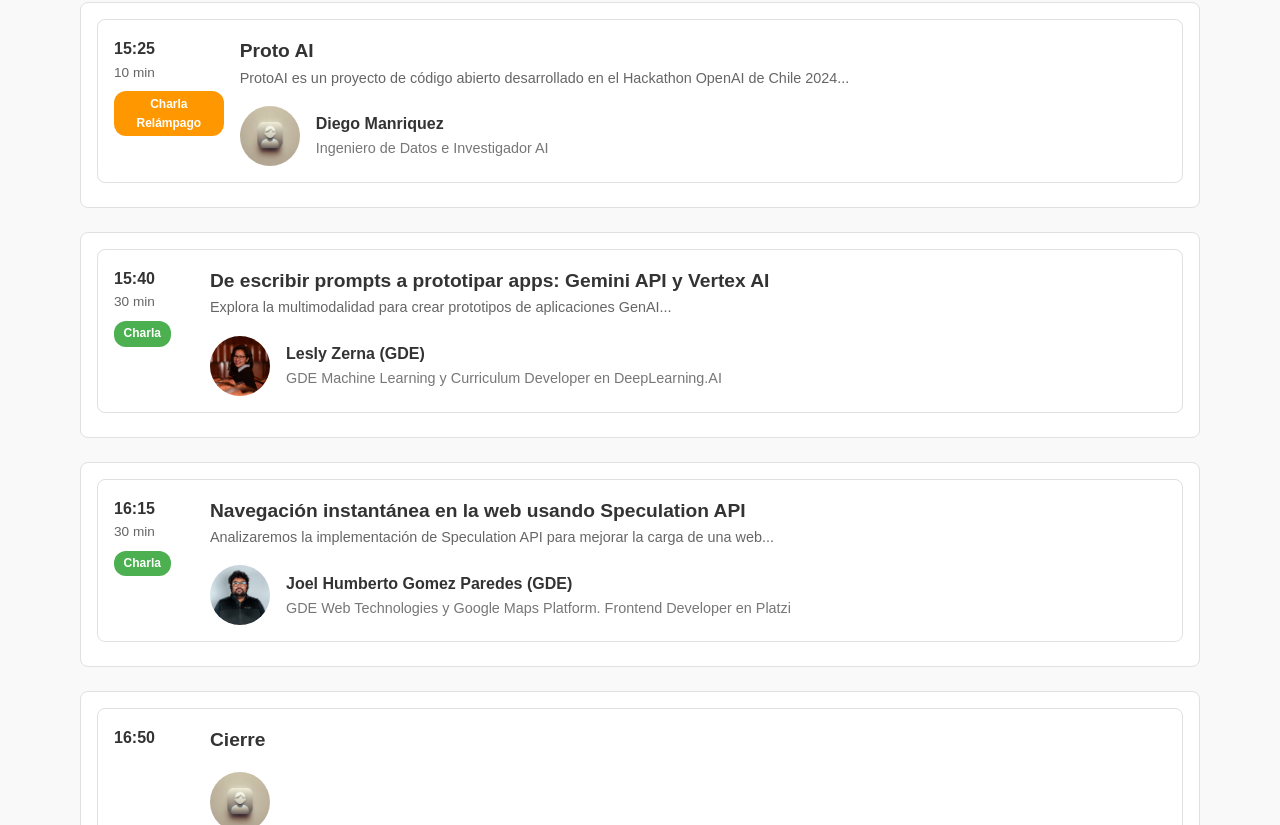
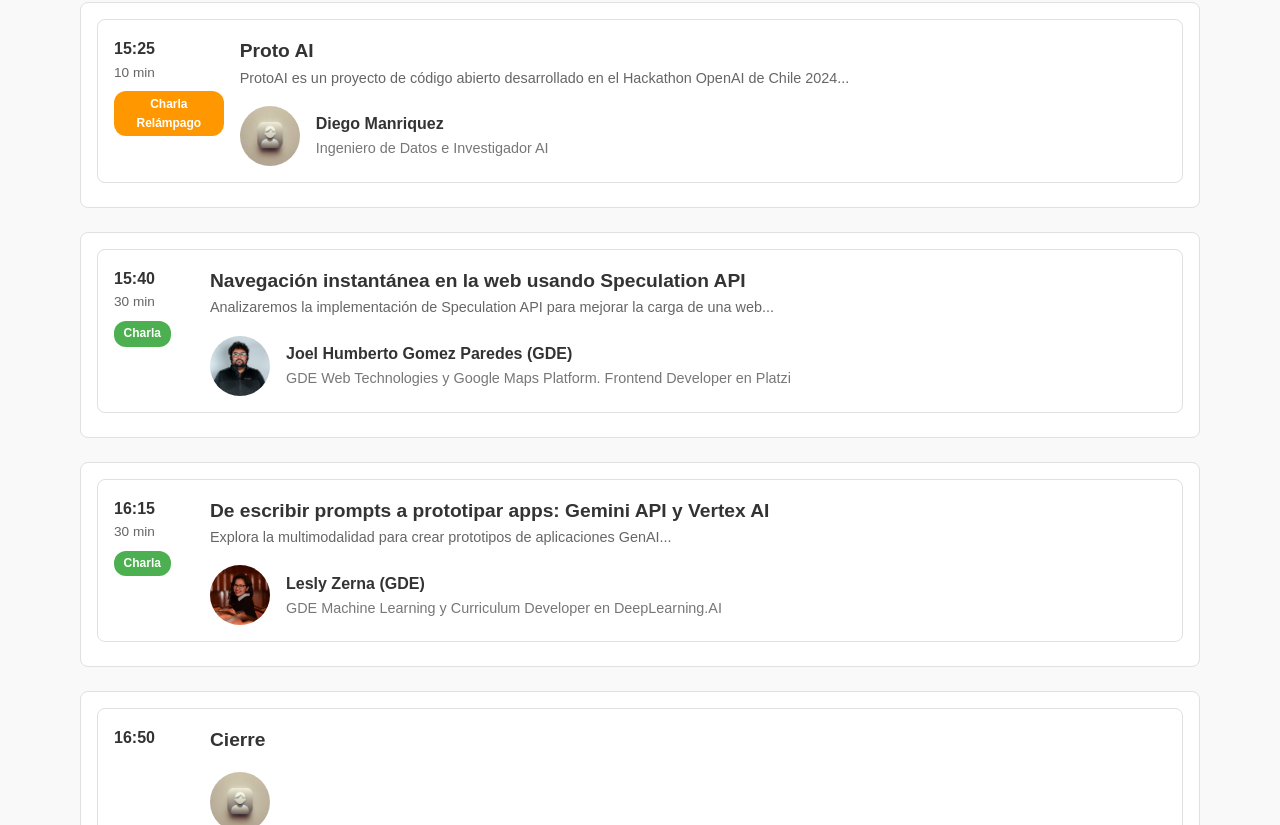
Before and after one commit to GDGSantiagoDeChile/devfestsantiago24, a Next.js app: page /devfestsantiago24/sessions in a window 1280 px wide. Shown: the part 3172-3997 px from the top of the page. Built offline with nearby package versions, Linux system fonts and the light colour scheme.

Commit message:
feat: update talleres tab

```diff
--- a/components/SessionCard.tsx
+++ b/components/SessionCard.tsx
@@ -29,7 +29,7 @@
           {session.duration && <p className={styles['session-duration']}>{session.duration}</p>}
           {session.presentationType && (
             <span className={`${styles['session-chip']} ${styles[session.presentationType]}`}>
-              {session.presentationType === 'talk' ? 'Charla' : 'Charla Relámpago'}
+              {session.presentationType === 'talk' ? 'Charla' : session.presentationType === 'lighting' ? 'Charla Relámpago' : 'Workshop'}
             </span>
           )}
         </div>
--- a/data/sessions.tsx
+++ b/data/sessions.tsx
@@ -126,7 +126,7 @@
     duration: "10 min",
     speaker: "Erasmo Hernandez",
     photo: "erasmo-hernandez.jpeg",
-    title: "Is never too late to start learning something new",
+    title: "It's never too late to start learning something new",
     description: "Cómo cambiar de carrera y construir una carrera sin importar la ubicación o situación...",
     speakerTitle: "Líder Técnico para British Airways @ Globant",
     presentationType: "lighting"
@@ -160,11 +160,11 @@
     start: "15:40",
     end: "16:10",
     duration: "30 min",
-    speaker: "Lesly Zerna (GDE)",
-    photo: "lesly-zerna.jpg",
-    title: "De escribir prompts a prototipar apps: Gemini API y Vertex AI",
-    description: "Explora la multimodalidad para crear prototipos de aplicaciones GenAI...",
-    speakerTitle: "GDE Machine Learning y Curriculum Developer en DeepLearning.AI",
+    speaker: "Joel Humberto Gomez Paredes (GDE)",
+    photo: "joel-gomez.jpg",
+    title: "Navegación instantánea en la web usando Speculation API",
+    description: "Analizaremos la implementación de Speculation API para mejorar la carga de una web...",
+    speakerTitle: "GDE Web Technologies y Google Maps Platform. Frontend Developer en Platzi",
     presentationType: "talk"
   },
   {
@@ -172,11 +172,11 @@
     start: "16:15",
     end: "16:45",
     duration: "30 min",
-    speaker: "Joel Humberto Gomez Paredes (GDE)",
-    photo: "joel-gomez.jpg",
-    title: "Navegación instantánea en la web usando Speculation API",
-    description: "Analizaremos la implementación de Speculation API para mejorar la carga de una web...",
-    speakerTitle: "GDE Web Technologies y Google Maps Platform. Frontend Developer en Platzi",
+    speaker: "Lesly Zerna (GDE)",
+    photo: "lesly-zerna.jpg",
+    title: "De escribir prompts a prototipar apps: Gemini API y Vertex AI",
+    description: "Explora la multimodalidad para crear prototipos de aplicaciones GenAI...",
+    speakerTitle: "GDE Machine Learning y Curriculum Developer en DeepLearning.AI",
     presentationType: "talk"
   },
   {
--- a/data/workshops.tsx
+++ b/data/workshops.tsx
@@ -2,188 +2,28 @@
 
 const workshops: Session[] = [
   {
-    code: "Apertura",
-    start: "9:00",
-    end: "9:30",
-    title: "Workshop de apertura",
-  },
-  {
-    code: "Bienvenida",
-    start: "9:30",
-    end: "10:00",
-    duration: "30 min",
-    title: "Presentación GDGs, WTM y sponsors",
-  },
-  {
     code: "Slot 2",
-    start: "10:05",
-    end: "10:35",
-    duration: "30 min",
-    speaker: "Felipe Velasquez (GDE)",
-    photo: "felipe-velasquez.jpg",
-    title: "Ok, AI everywhere but what about security...",
-    description: "We will understand the main risks working with AI, Prompt Injection, Jailbreak, Directives Exposure and more...",
-    speakerTitle: "Ingeniero de software",
-    presentationType: "talk"
+    start: "11:00",
+    end: "12:30",
+    duration: "1 hora 30 min",
+    speaker: "Cristina Cares",
+    photo: "cristina-cares.jpg",
+    title: "Primeros pasos en Android con Jetpack compose",
+    description: "Cristina te guiará paso a paso para que construyas tu primera aplicación desde cero utilizando Jetpack Compose. Aprende de manera práctica y entretenida sobre desarrollo mobile con una experta",
+    speakerTitle: "Android Mobile Developer",
+    presentationType: "workshop"
   },
   {
     code: "Slot 3",
-    start: "10:40",
-    end: "11:10",
-    duration: "30 min",
-    speaker: "Elegardo Valdés",
-    photo: "elegardo-valdes.png",
-    title: "IA Responsable en el Desarrollo: Técnicas que te permitan mantener el control",
-    description: "Explora cómo la IA Generativa puede ser utilizada como una herramienta responsable en el desarrollo de software...",
-    speakerTitle: "Desarrollador de Software",
-    presentationType: "talk"
-  },
-  {
-    code: "Slot 5",
-    start: "11:15",
-    end: "11:25",
-    duration: "10 min",
-    speaker: "Alvaro M. Varela A.",
-    photo: "alvaro-varela.jpg",
-    title: "Cómo la documentación salvó al mundo.",
-    description: "Una breve serie de anécdotas que muestran cómo la documentación es esencial...",
-    speakerTitle: "Desarrollador de Software",
-    presentationType: "lighting"
-  },
-  {
-    code: "Slot 5",
-    start: "11:25",
-    end: "11:35",
-    duration: "10 min",
-    speaker: "Pablo Cruz",
-    photo: "pablo-cruz.jpg",
-    title: "De la Población a la Programación",
-    description: "Historia relacionada con la movilidad social, para inspirar a jóvenes recién egresados...",
-    speakerTitle: "Desarrollador de Software",
-    presentationType: "lighting"
-  },
-  {
-    code: "Slot 5",
-    start: "11:35",
-    end: "11:45",
-    duration: "10 min",
-    speaker: "Vladimir Draguicevic",
-    photo: "vladimir-draguicevic.jpeg",
-    title: "Como con la tecnologías web, podemos accesibilizar espacios físicos",
-    description: "Hablaremos sobre cómo con tecnología NFC y la web estamos volviendo accesibles espacios físicos...",
-    speakerTitle: "Diseñador UX y Programador",
-    presentationType: "lighting"
-  },
-  {
-    code: "Slot 4",
-    start: "11:50",
-    end: "12:20",
-    duration: "30 min",
-    speaker: "Roberto Benjamin Sepulveda",
-    photo: "roberto-sepulveda.png",
-    title: "De Paladín a Hechicero: Potenciando Bash con Inteligencia Artificial",
-    description: "Bash es una herramienta poderosa para los informáticos, y ahora combinada con IA ofrece nuevas posibilidades...",
-    speakerTitle: "Ingeniero Informático",
-    presentationType: "talk"
-  },
-  {
-    code: "Slot 1",
-    start: "12:25",
-    end: "12:55",
-    duration: "30 min",
-    speaker: "Camilla Martins (GDE)",
-    photo: "camila-martins.jpg",
-    title: "DevOps, Gemini y cultura: que esperar del futuro?",
-    description: "Reflexión sobre cómo las herramientas y la cultura tecnológica se integran en el ecosistema actual...",
-    speakerTitle: "GDE Cloud y Senior SRE | Storyblok",
-    presentationType: "talk"
-  },
-  {
-    code: "Break",
-    start: "13:00",
-    end: "14:15",
+    start: "14:30",
+    end: "16:00",
     duration: "1 hora 30 min",
-    title: "Break (Ir a almorzar)",
-    description: "",
-    speakerTitle: ""
-  },
-  {
-    code: "Slot 8",
-    start: "14:30",
-    end: "15:00",
-    duration: "30 min",
-    speaker: "Kevin Morales",
-    photo: "kevin-morales.png",
-    title: "Distribute Apps with Firebase Distribution",
-    description: "Hablaremos sobre la integración de Firebase Distribution en aplicaciones Android y iOS...",
-    speakerTitle: "Mobile Developer y Presentador Podcast Devlokos",
-    presentationType: "talk"
-  },
-  {
-    code: "Slot 6",
-    start: "15:05",
-    end: "15:15",
-    duration: "10 min",
-    speaker: "Erasmo Hernandez",
-    photo: "erasmo-hernandez.jpeg",
-    title: "Is never too late to start learning something new",
-    description: "Cómo cambiar de carrera y construir una carrera sin importar la ubicación o situación...",
-    speakerTitle: "Líder Técnico para British Airways @ Globant",
-    presentationType: "lighting"
-  },
-  {
-    code: "Slot 6",
-    start: "15:15",
-    end: "15:25",
-    duration: "10 min",
-    speaker: "Gabriel Enrique Romero Canelon",
-    photo: "gabriel-romero.png",
-    title: "Transformando la Creación de Contenido con Inteligencia Artificial: Publicaciones del Futuro",
-    description: "Exploraremos cómo la inteligencia artificial está revolucionando el mundo editorial...",
-    speakerTitle: "Ingeniero de software",
-    presentationType: "lighting"
-  },
-  {
-    code: "Slot 6",
-    start: "15:25",
-    end: "15:35",
-    duration: "10 min",
-    speaker: "Diego Manriquez",
-    photo: "placeholder.webp",
-    title: "Proto AI",
-    description: "ProtoAI es un proyecto de código abierto desarrollado en el Hackathon OpenAI de Chile 2024...",
-    speakerTitle: "Ingeniero de Datos e Investigador AI",
-    presentationType: "lighting"
-  },
-  {
-    code: "Slot 7",
-    start: "15:40",
-    end: "16:10",
-    duration: "30 min",
-    speaker: "Lesly Zerna (GDE)",
+    speaker: "Lesly Zerna",
     photo: "lesly-zerna.jpg",
-    title: "De escribir prompts a prototipar apps: Gemini API y Vertex AI",
-    description: "Explora la multimodalidad para crear prototipos de aplicaciones GenAI...",
+    title: "De Preguntar al Chatbot, a Escribir Prompts con Código y con Estilo",
+    description: "Aprende a llevar tus habilidades con prompts al siguiente nivel. Una oportunidad imperdible para sumergirte en el mundo de la IA con una experta en la materia",
     speakerTitle: "GDE Machine Learning y Curriculum Developer en DeepLearning.AI",
-    presentationType: "talk"
-  },
-  {
-    code: "Slot 9",
-    start: "16:15",
-    end: "16:45",
-    duration: "30 min",
-    speaker: "Joel Humberto Gomez Paredes (GDE)",
-    photo: "joel-gomez.jpg",
-    title: "Navegación instantánea en la web usando Speculation API",
-    description: "Analizaremos la implementación de Speculation API para mejorar la carga de una web...",
-    speakerTitle: "GDE Web Technologies y Google Maps Platform. Frontend Developer en Platzi",
-    presentationType: "talk"
-  },
-  {
-    code: "Cierre",
-    start: "16:50",
-    end: "17:00",
-    title: "Cierre",
+    presentationType: "workshop"
   }
 ];
 
--- a/styles/sessionCard.module.scss
+++ b/styles/sessionCard.module.scss
@@ -65,6 +65,10 @@
 
     .lighting {
       background-color: #ff9800; // Naranja para Charlas Relámpago
+    }
+
+    .workshop {
+      background-color: #4381f2; // Morado para Talleres
     }
   }
 
```
Also changed, not shown: public/assets/speakers/cristina-cares.jpg (added).
